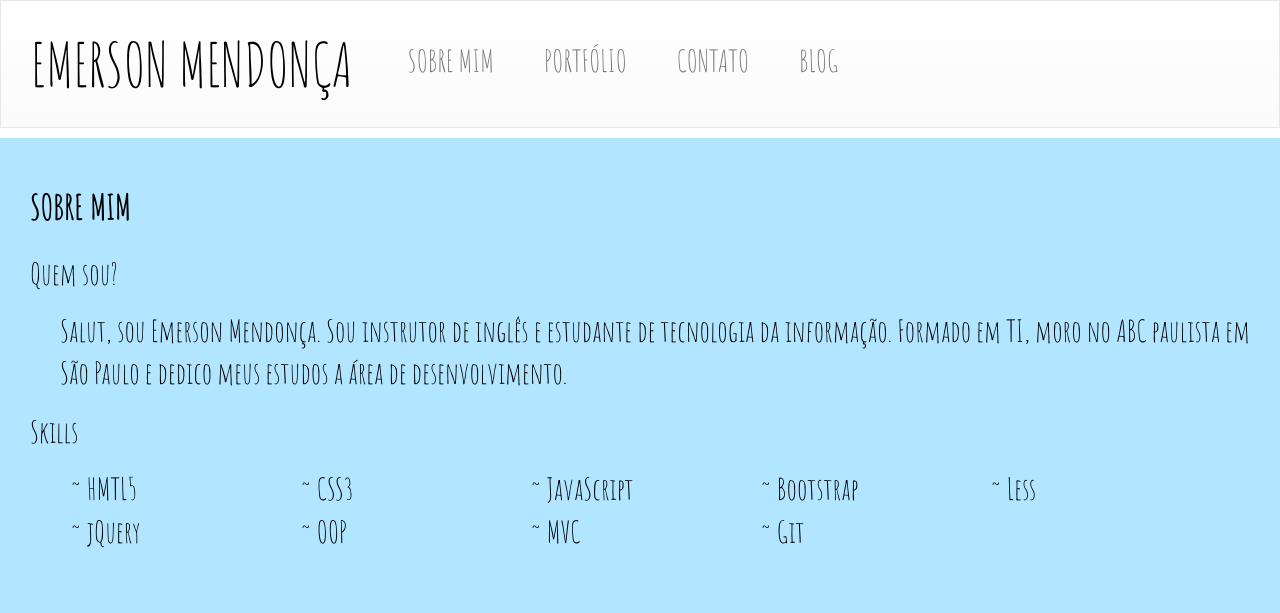
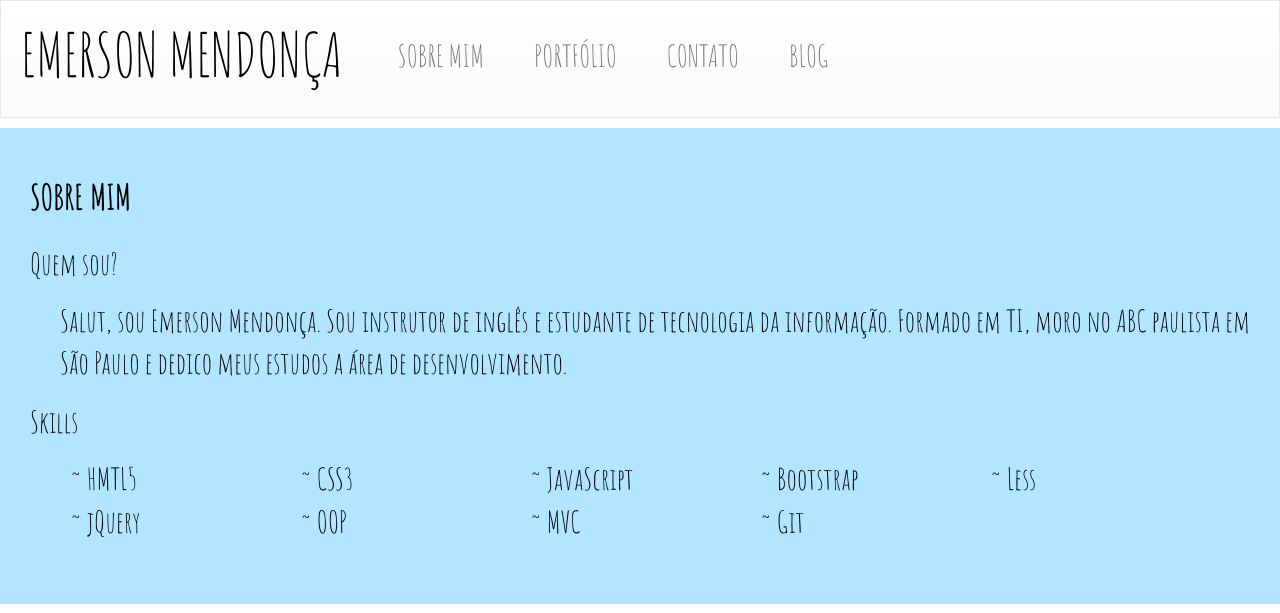
Before and after one commit to ricardorohde/emerson, a PHP site: page / in a window 1280 px wide. Shown: the top 613 px of the page. Run offline with PHP 8.4, Linux system fonts and the light colour scheme; data that the repository does not hold is empty.

Commit message:
navbar bug corrigido provisório

```diff
--- a/css/style.css
+++ b/css/style.css
@@ -26,17 +26,17 @@ nav.navbar {
   /* Standard syntax */
   background: linear-gradient(#ffffff, #fafafa);
   margin: 0 0 10px 0;
+  padding: 20px;
   border-radius: 0;
 }
 nav.navbar div.navbar-header h1 {
-  display: inline-block;
-  margin: 30px;
+  margin: 0 30px 10px 0;
   font-size: 60px;
   color: #000000;
   text-transform: uppercase;
 }
 nav.navbar ul.nav {
-  margin: 25px 0 0 0;
+  margin: 0;
 }
 nav.navbar ul.nav li {
   font-size: 30px;
--- a/css/style.less
+++ b/css/style.less
@@ -59,19 +59,20 @@ body {
 nav.navbar {
   .header-color(rgb(255, 255, 255), rgb(250, 250, 250));
   margin: 0 0 10px 0;
+  padding: 20px;
   border-radius: 0;
 }
 
 nav.navbar div.navbar-header h1 {
-  .inline-block;
-  margin: @default-margin;
+
+  margin: 0 30px 10px 0;
   font-size: 60px;
   color: @default-font-color;
   text-transform: uppercase;
 }
 
 nav.navbar ul.nav {
-  margin: 25px 0 0 0;
+  margin: 0;
 }
 
 nav.navbar ul.nav li {
```
